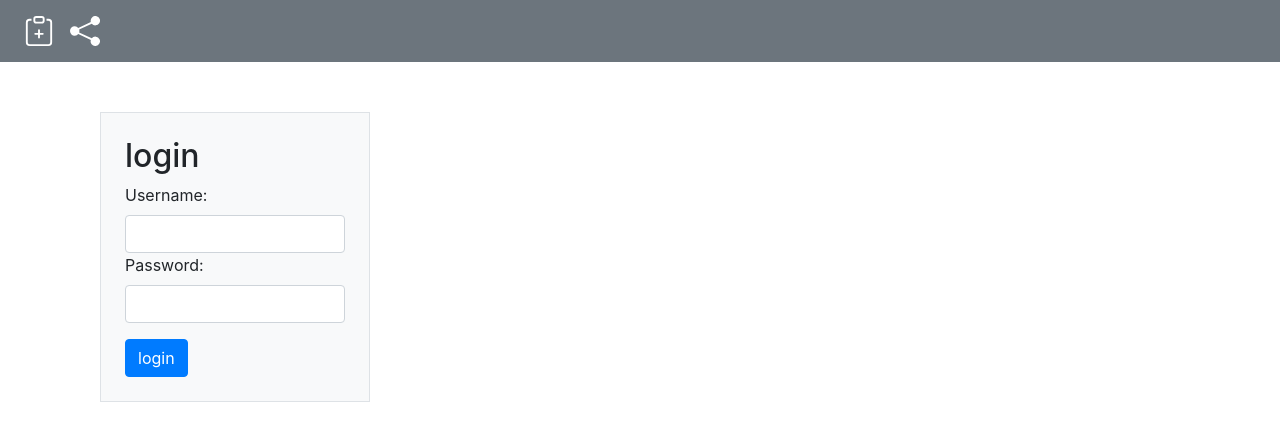
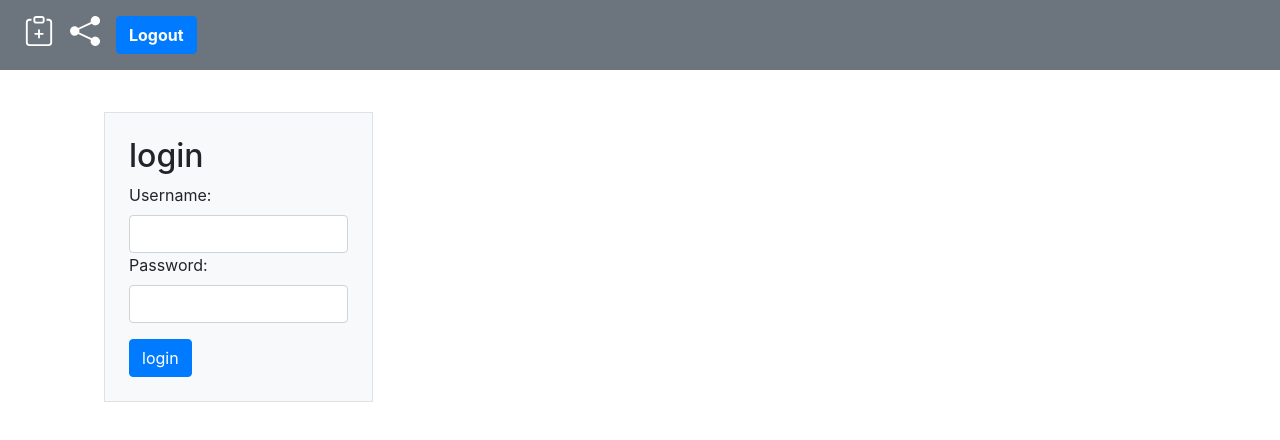
Before and after one commit to SedigheFiruzinia/NoteSharing-FullStackApp, a React (Create React App) app: page / in a window 1280 px wide. Shown: the top 440 px of the page. Built offline with nearby package versions, Linux system fonts and the light colour scheme; no server answers.

Commit message:
logout works

```diff
--- a/src/App.js
+++ b/src/App.js
@@ -1,11 +1,13 @@
 import React, { useEffect } from 'react'
-import noteService from './services/notes'
+
 import NavBar from './components/NavBar'
 import { useDispatch } from 'react-redux'
+import Profile from './components/Profile'
 
-import { loggedin } from './reducers/loginReducer'
 import { usersInitialized } from './reducers/userReducer'
-import UserPage from './components/UserPage'
+import LoginPage from './components/LoginPage'
+
+
 //import Notification from './components/Notification'
 //import { loginFailed } from './reducers/notificationReducer'
 import{
@@ -14,50 +16,26 @@ import{
 } from 'react-router-dom'
 
 
+
 const App = () => {
   const dispatch = useDispatch()
 
-  ////////////////////////////////////////////
+
   useEffect( () => {
     console.log('useEffect users rendering')
     dispatch(usersInitialized())
        // eslint-disable-next-line react-hooks/exhaustive-deps
   },[])
-  /////////////////////////////////////////////
-
-  /////////////////////////////////////////////////
-  useEffect(() => {
-    const loggedUser = window.localStorage.getItem('loggedInUser')
-    console.log('useEffect loggedinuser rendering')
-    if (loggedUser) {
-      const user = JSON.parse(loggedUser)
-      dispatch(loggedin(user))
-      noteService.setToken(user.token)
-    }
-       // eslint-disable-next-line react-hooks/exhaustive-deps
-  }, [])
 
 
-  //////////////////////////////////////////////
-
   return (
-
     <div className="container">
         <Router>
           <NavBar/>
           <p className='mt-5 pt-3'>{"  "}</p>
-
           <Routes>
-            {/* <Route path='/users/:id'>
-              <UserInfo/>
-            </Route> */}
-            {/* <Route path='/users'>
-              <Users/>
-            </Route> */}
-            {/* <Route path='/blogs/:id'>
-              <BlogInfo/>
-            </Route> */}
-            <Route path='/' element={<UserPage />} />
+            <Route path='/profile/:id' element={<Profile />} />
+            <Route path='/' element={<LoginPage />} />
           </Routes>
         </Router>
 
--- a/src/components/Icon.js
+++ b/src/components/Icon.js
@@ -20,6 +20,7 @@ const Share = () => {
     )
   }
 
+
   const exportedObject = {
     NewNote,
     Share,
--- a/src/components/LoginForm.js
+++ b/src/components/LoginForm.js
@@ -4,7 +4,7 @@ import loginService from '../services/login'
 import { useDispatch } from 'react-redux'
 import { loggedin } from '../reducers/loginReducer'
 import { Form,Button } from "react-bootstrap"
-
+import {Link} from 'react-router-dom'
 
 
 const LoginForm = () => {
@@ -24,6 +24,7 @@ const LoginForm = () => {
       setUsername('')
       setPassword('')
       dispatch(loggedin(user))
+
 
     } catch (exception) {
       console.log(exception)
@@ -55,6 +56,7 @@ const LoginForm = () => {
               onChange={({ target }) => setPassword(target.value)}
             />
             <p> </p>
+
             <Button variant="primary" type="submit">
             login
             </Button>
--- /dev/null
+++ b/src/components/LoginPage.js
@@ -0,0 +1,34 @@
+import React,{useEffect} from 'react'
+import { useSelector,useDispatch } from 'react-redux'
+import LoginForm from './LoginForm'
+// import {Link} from 'react-router-dom'
+import Profile from './Profile'
+import noteService from '../services/notes'
+import { loggedin } from '../reducers/loginReducer'
+
+
+const LoginPage = () => {
+  const loggedInUser = useSelector(element => element.LoggedIn)
+  const dispatch = useDispatch()
+///////////////////////////////////////
+  useEffect(() => {
+    const loggedUser = window.localStorage.getItem('loggedInUser')
+    console.log('useEffect loggedinuser rendering')
+    if (loggedUser) {
+      const user = JSON.parse(loggedUser)
+      dispatch(loggedin(user))
+      noteService.setToken(user.token)
+    }
+       // eslint-disable-next-line react-hooks/exhaustive-deps
+  }, [])
+
+  return(
+
+    <div className='mt-5 pl-1'>
+      {!loggedInUser ? <LoginForm/> : <Profile/>}
+    </div>
+
+)
+}
+
+export default LoginPage
--- a/src/components/NavBar.js
+++ b/src/components/NavBar.js
@@ -1,12 +1,29 @@
 import {Link} from 'react-router-dom'
-import { Navbar,Nav } from 'react-bootstrap'
+import { Navbar,Nav,Button } from 'react-bootstrap'
 import Icon from './Icon'
+import { useDispatch } from 'react-redux'
+import { loggedOut } from '../reducers/loginReducer'
+import { clear } from '../reducers/noteReducer'
 
-const NavBar = ()=> (
+
+const NavBar = ()=> {
+  const dispatch = useDispatch()
+
+    const logOut = () => {
+        window.localStorage.clear()
+        dispatch(clear())/// after logout notes of last user shown ain a second???
+        dispatch(loggedOut())
+    }
+
+
+
+  return(
     <Navbar className="fixed-top collapseOnSelect nav-bar" expand="lg" bg="secondary" variant="dark">
         <Navbar.Toggle aria-controls="responsive-navbar-nav" />
             <Navbar.Collapse id="responsive-navbar-nav">
               <Nav className="mr-auto">
+
+
                 <Nav.Link href="#" as="span">
                   <Link to='/' >
                       <Icon.NewNote/>
@@ -19,6 +36,10 @@ const NavBar = ()=> (
                   </Link>
                 </Nav.Link>
 
+                <Nav.Link href="#" as="span">
+                  <Button style={{ color:'white' , fontWeight:'bold'}} onClick={()=>logOut()}>Logout</Button>
+                </Nav.Link>
+
               </Nav>
             </Navbar.Collapse>
             {/* <Navbar.Brand href="#" as="span">
@@ -26,5 +47,5 @@ const NavBar = ()=> (
               <Button variant="info" size="sm" onClick={() => logout()}>logout</Button>{' '}
             </Navbar.Brand> */}
     </Navbar>
-)
+)}
 export default NavBar
--- a/src/components/Profile.js
+++ b/src/components/Profile.js
@@ -9,6 +9,7 @@ const Profile = () =>{
 
     useEffect(() => {
         console.log('useEffect notes rendering')
+        //  const id= useParams().id
         dispatch(notesInitialized(loggedInUser.user.id))
            // eslint-disable-next-line react-hooks/exhaustive-deps
       },[])
--- a/src/components/UserPage.js
+++ /dev/null
@@ -1,16 +0,0 @@
-import React from 'react'
-import { useSelector } from 'react-redux'
-import LoginForm from './LoginForm'
-import Profile from './Profile'
-const UserPage = () => {
-  const loggedInUser = useSelector(element => element.LoggedIn)
-
-
-  return(
-    <div className='mt-5'>
-      {!loggedInUser ? <LoginForm/> : <Profile/>}
-    </div>
-)
-}
-
-export default UserPage
--- a/src/reducers/noteReducer.js
+++ b/src/reducers/noteReducer.js
@@ -1,4 +1,5 @@
 import noteService from '../services/notes'
+
 
 export const notesInitialized = (id) => {
   return async dispatch => {
@@ -11,6 +12,16 @@ export const notesInitialized = (id) => {
     })
   }
 }
+export const clear = () => {
+  return dispatch => {
+    dispatch({
+      type:'Clear',
+    })
+  }
+}
+
+
+
 export const noteCreated = (note) => {
   return async dispatch => {
     await noteService.create(note)
@@ -35,44 +46,12 @@ export const noteShared = (id,sharedWith) => {
   }
 }
 
-// export const blogRemoved = (id) => {
-//   return async dispatch => {
-//     await blogService.deleteBlog(id)
-//     dispatch({
-//       type: 'Blog-Removed',
-//       payload: {
-//         id: id
-//       }
-//     })
-//   }
-// }
-// export const blogUpdated = (likes,id) => {
-
-//   return async dispatch => {
-//     await blogService.updateLikes(likes, id)
-
-//     dispatch({
-//       type: 'Blog-Updated',
-//       payload: {
-//         id: id,
-//         likes: likes
-//       }
-//     })
-//   }
-// }
 
 const NoteReducer = (state=[],action) => {
 
   switch (action.type){
   case 'Note-Created':
     return [ ...state, action.payload.note]
-
-//   case 'Blog-Removed':
-//     return state.filter(blog => blog.id!==action.payload.id)
-
-//   case 'Blog-Updated':
-//     return state.map(blog => blog.id===action.payload.id
-//       ? { ...blog,likes:action.payload.likes } : blog)
 
   case 'Notes-Initialized':
     return action.payload.notes
@@ -81,6 +60,9 @@ const NoteReducer = (state=[],action) => {
     return state.map(note => note.id===action.payload.id
       ? { ...note, sharedWith:[...note.sharedWith, action.payload.sharedWith] } : note)
 
+  case 'Clear':
+    return null
+
   default:
     return state
   }
```
Also changed, not shown: src/components/LogOut.js (deleted, +0 -11 lines).
